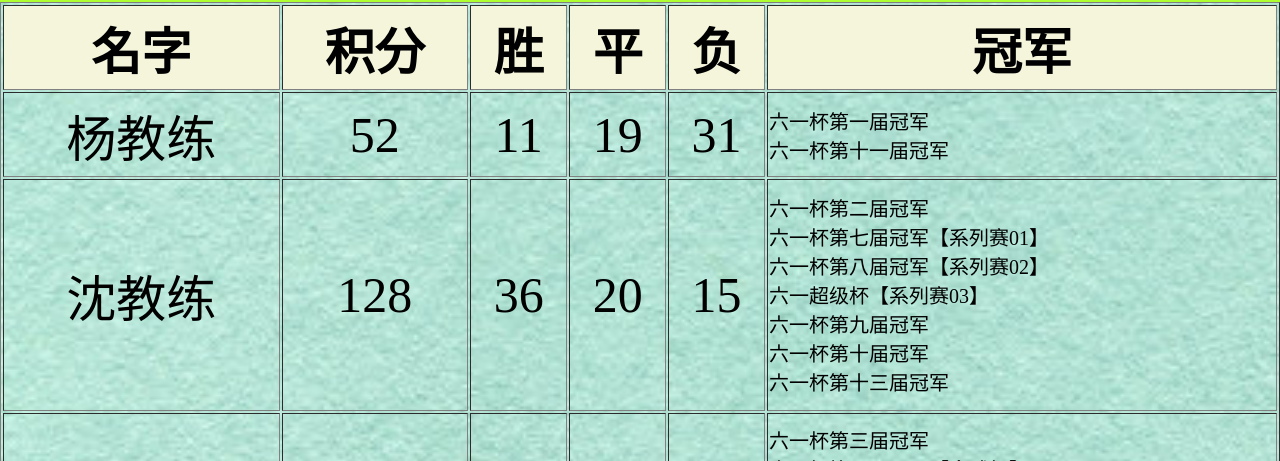
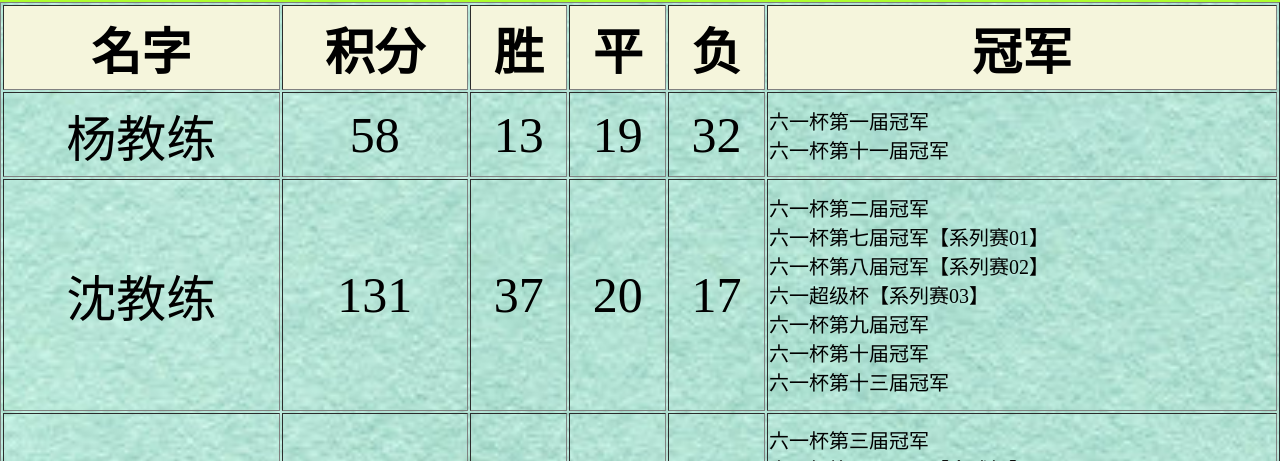
Before and after one commit to StevenYanghi/Six-one-cup, a plain HTML site: page 积分表.html in a window 1280 px wide. Shown: the part 568-1029 px from the top of the page. Drawn offline with Linux system fonts and the light colour scheme.

Commit message:
Add files via upload

```diff
--- a/积分表.html
+++ b/积分表.html
@@ -31,10 +31,10 @@
             </tr>
             <tr>
                 <td>杨教练</td>
-                <td>52</td>
-                <td>11</td>
+                <td>58</td>
+                <td>13</td>
                 <td>19</td>
-                <td>31</td>
+                <td>32</td>
                 <td class="guanjun">
                     六一杯第一届冠军<br>
                     六一杯第十一届冠军<br>
@@ -42,10 +42,10 @@
             </tr>
             <tr>
                 <td>沈教练</td>
-                <td>128</td>
-                <td>36</td>
+                <td>131</td>
+                <td>37</td>
                 <td>20</td>
-                <td>15</td>
+                <td>17</td>
                 <td class="guanjun">
                     六一杯第二届冠军<br>
                     六一杯第七届冠军【系列赛01】<br>
```
Also changed, not shown: 射手榜.html (+2 -1 lines), Sshiju.jpg (added).
